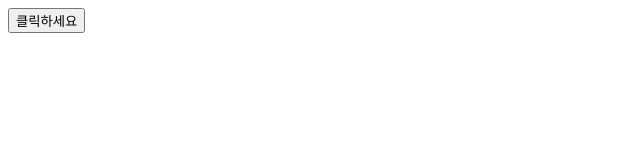
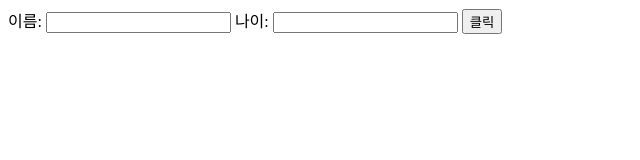
Before and after one commit to Jieun714/PDA-FrontEnd, a website: page JS04/index.html in a window 1280 px wide. Shown: the whole page, without its empty margins (0-640 px from the left). Drawn offline with Linux system fonts and the light colour scheme.

Commit message:
[add] name, age

```diff
--- a/JS04/index.html
+++ b/JS04/index.html
@@ -7,7 +7,13 @@
     <script defer src="js/day04.js"></script>
 </head>
 <body>
-    <button type="button" id="view_btn">클릭하세요</button>
-    <ul id="result"></ul>
+    <!-- <button type="button" id="view_btn">클릭하세요</button>
+    <ul id="result"></ul> -->
+    <label for="irum">이름: </label>
+    <input type="text" id="irum" name="irum">
+    <label for="age">나이: </label>
+    <input type="text" id="age" name="age">
+    <button type="button" id="btn">클릭</button>
+    <div id="result"></div>
 </body>
 </html>
```
